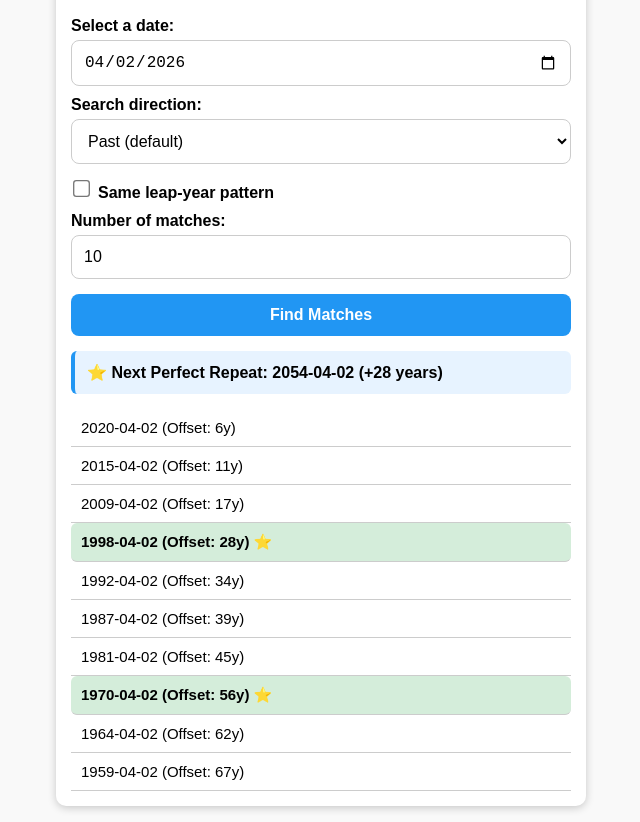
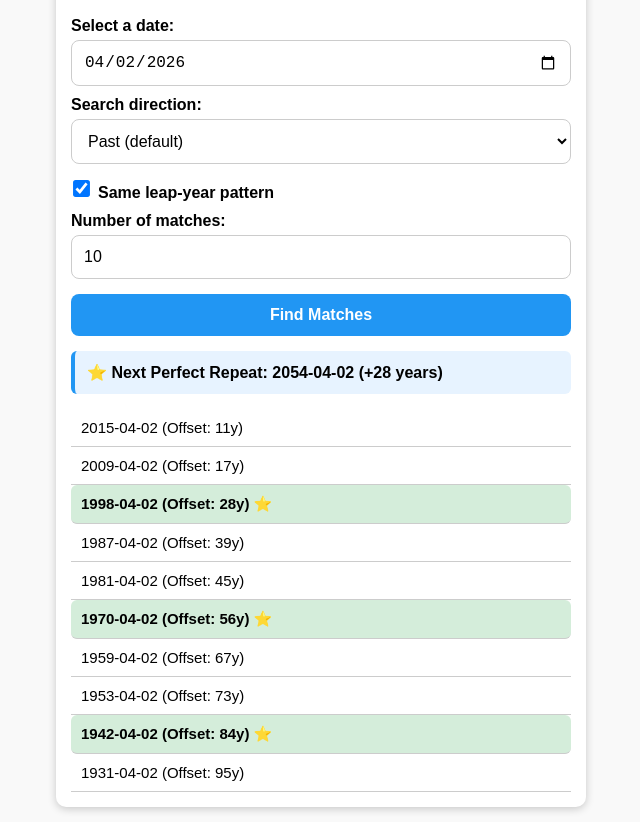
Before and after one commit to Pawloland/DateCycleFinder, a plain HTML site: page index.html in a window 1280 px wide. Both pictures are taken after a click on the button "Find Matches". Shown: the part 81-903 px from the top of the page, without its empty margins (319-959 px from the left). Drawn offline with Linux system fonts and the light colour scheme.

Commit message:
Update index.html

```diff
--- a/index.html
+++ b/index.html
@@ -36,9 +36,7 @@
       color: var(--text);
     }
 
-    h2 {
-      text-align: center;
-    }
+    h2 { text-align: center; }
 
     .container {
       max-width: 500px;
@@ -49,11 +47,7 @@
       box-shadow: 0 2px 8px rgba(0,0,0,0.2);
     }
 
-    label {
-      font-weight: bold;
-      margin-top: 10px;
-      display: block;
-    }
+    label { font-weight: bold; margin-top: 10px; display: block; }
 
     input, select, button {
       width: 100%;
@@ -73,11 +67,7 @@
       margin-right: 10px;
     }
 
-    .checkbox-row {
-      display: flex;
-      align-items: center;
-      margin-top: 10px;
-    }
+    .checkbox-row { display: flex; align-items: center; margin-top: 10px; }
 
     button {
       background: var(--accent);
@@ -98,9 +88,7 @@
       font-weight: bold;
     }
 
-    .results {
-      margin-top: 15px;
-    }
+    .results { margin-top: 15px; }
 
     .result-item {
       padding: 10px;
@@ -160,7 +148,6 @@ function isPerfectCycle(baseYear, testYear) {
   return diff % 28 === 0 && sameCalendarStructure(baseYear, testYear);
 }
 
-// Format date as YYYY-MM-DD
 function formatDate(dateObj) {
   const yyyy = dateObj.getFullYear();
   const mm = String(dateObj.getMonth() + 1).padStart(2, '0');
@@ -168,10 +155,11 @@ function formatDate(dateObj) {
   return `${yyyy}-${mm}-${dd}`;
 }
 
-// Set today
-function setToday() {
+// Set today's date & enable same leap-year pattern by default
+function initialize() {
   const today = new Date();
   document.getElementById("inputDate").value = formatDate(today);
+  document.getElementById("sameCalendar").checked = true;
 }
 
 function findNextPerfectCycle(baseDate) {
@@ -184,17 +172,9 @@ function findNextPerfectCycle(baseDate) {
 
   while (true) {
     year++;
-
     const testDate = new Date(year, month, date);
-
     if (testDate.getMonth() !== month) continue;
-
-    if (
-      testDate.getDay() === weekday &&
-      isPerfectCycle(baseYear, year)
-    ) {
-      return testDate;
-    }
+    if (testDate.getDay() === weekday && isPerfectCycle(baseYear, year)) return testDate;
   }
 }
 
@@ -226,9 +206,7 @@ function findMatches() {
 
   nextCycleDiv.style.display = "block";
   nextCycleDiv.textContent =
-    "⭐ Next Perfect Repeat: " +
-    formatDate(nextPerfect) +
-    " (+" + offset + " years)";
+    "⭐ Next Perfect Repeat: " + formatDate(nextPerfect) + " (+" + offset + " years)";
 
   let year = baseYear;
   let count = 0;
@@ -237,34 +215,24 @@ function findMatches() {
     year += (direction === "past" ? -1 : 1);
 
     const newDate = new Date(year, month, date);
-
     if (newDate.getMonth() !== month) continue;
-
-    if (newDate.getDay() === targetDay) {
-      if (sameCalendar && !sameCalendarStructure(baseYear, year)) {
-        continue;
-      }
+    if (newDate.getDay() !== targetDay) continue;
+    if (sameCalendar && !sameCalendarStructure(baseYear, year)) continue;
 
     const diff = Math.abs(year - baseYear);
     const perfect = isPerfectCycle(baseYear, year);
 
     const div = document.createElement("div");
     div.className = "result-item";
-
     if (perfect) div.classList.add("perfect");
-
-      div.textContent =
-        formatDate(newDate) +
-        " (Offset: " + diff + "y)" +
-        (perfect ? " ⭐" : "");
+    div.textContent = formatDate(newDate) + " (Offset: " + diff + "y)" + (perfect ? " ⭐" : "");
 
     resultsDiv.appendChild(div);
     count++;
   }
 }
-}
 
-window.onload = setToday;
+window.onload = initialize;
 </script>
 
 </body>
```
Lines whose indentation alone changed are shown as unchanged.
